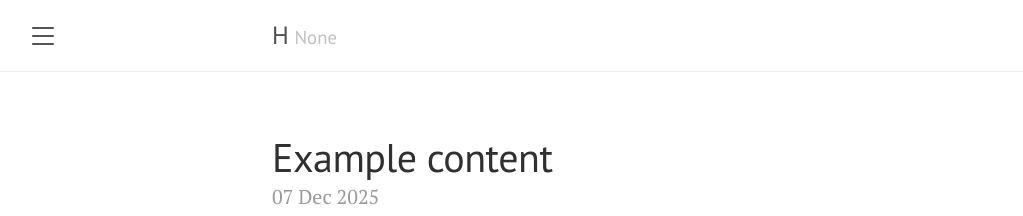
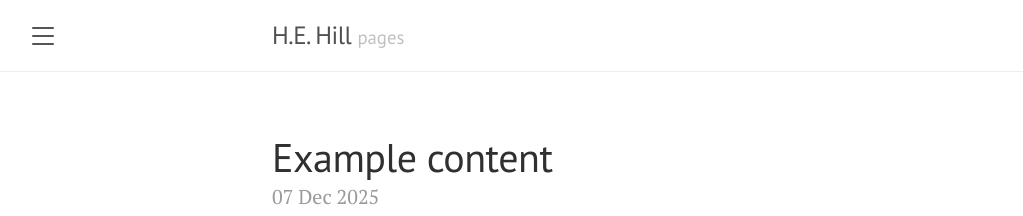
Before and after one commit to hidekihill/hidekihill.github.io, a Jekyll site: the page built from index.html, in a window 1280 px wide. Shown: the top 216 px of the page, without its empty margins (8-1031 px from the left). Built offline with Jekyll 4.4.1, drawn with Linux system fonts in a browser that asks for light colours; the list of posts is cut into pages by our own code.

Commit message:
Update _config.yml

```diff
--- a/_config.yml
+++ b/_config.yml
@@ -1,6 +1,6 @@
 # Setup
-title:               H
-tagline:             'None'
+title:               H.E. Hill
+tagline:             'pages'
 description:         'None'
 url:                 http://hidekihill.github.io
 baseurl:             ''
```
